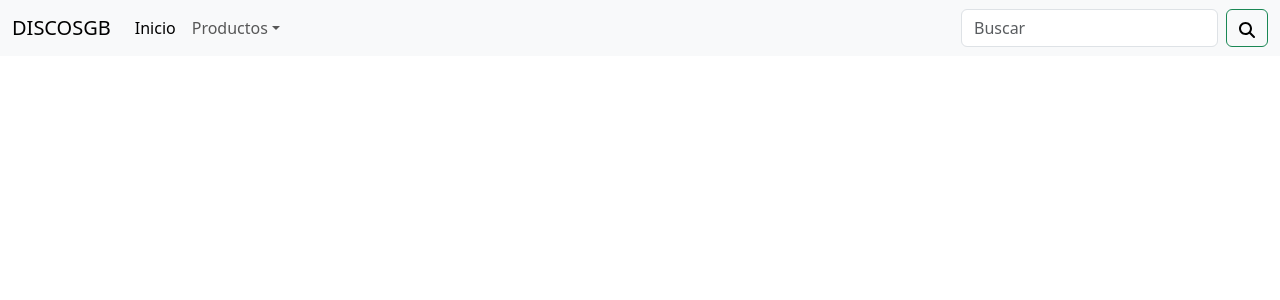
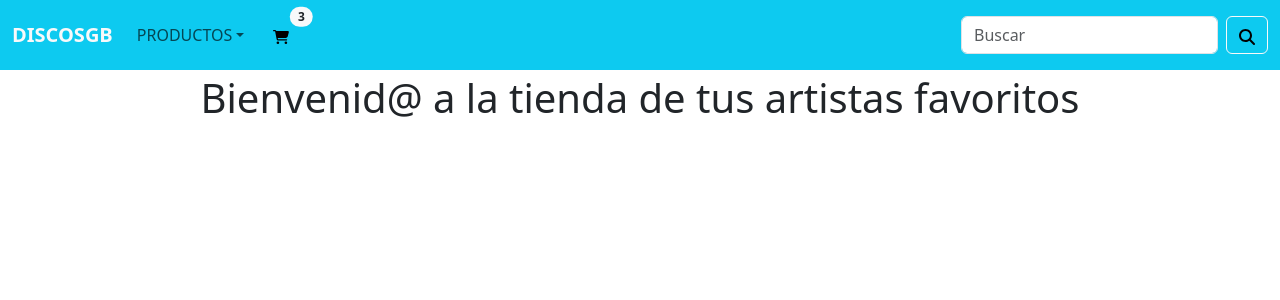
Before and after one commit to gaelbenayon/tienda, a React (Create React App) app in the folder tienda/: page / in a window 1280 px wide. Shown: the top 300 px of the page. Built offline with nearby package versions, Linux system fonts and the light colour scheme.

Commit message:
PreEntrega1

```diff
--- a/tienda/src/App.js
+++ b/tienda/src/App.js
@@ -1,8 +1,12 @@
-import NavBar from "./components/NavBar";
+import NavBar from "./components/NavBar/NavBar";
+import ItemListContainer from "./components/ItemListContainer/ItemListContainer";
 
 function App() {
     return (
-        <NavBar/>
+        <div>
+            <header><NavBar/></header>
+            <main><ItemListContainer greeting={"Bienvenid@ a la tienda de tus artistas favoritos"}/></main>
+        </div>
     )
 }
 
--- a/tienda/src/components/CartWidget.js
+++ /dev/null
@@ -1,7 +0,0 @@
-function CartWidget() {
-    return (
-        <p>cart</p>
-    )
-}
-
-export default CartWidget;
--- /dev/null
+++ b/tienda/src/components/CartWidget/CartWidget.js
@@ -0,0 +1,18 @@
+import "./style.css";
+import carrito from "./assets/cart.svg";
+
+function CartWidget() {
+    return (
+        <div className="p-2">
+            <button type="button" className="btn position-relative">
+                <img src={carrito}/>
+                <span id="campoCantidadCarrito" className="position-absolute top-0 start-100 translate-middle badge rounded-pill bg-light text-dark">
+                    3
+                    <span className="visually-hidden">productos agregados</span>
+                </span>
+            </button>
+        </div>
+    )
+}
+
+export default CartWidget;
--- /dev/null
+++ b/tienda/src/components/CartWidget/style.css
@@ -0,0 +1 @@
+img {width: 16px;}
--- /dev/null
+++ b/tienda/src/components/ItemListContainer/ItemListContainer.js
@@ -0,0 +1,7 @@
+function ItemListContainer({greeting}) {
+    return (
+        <h1 className="text-center p-1">{greeting}</h1>
+    )
+}
+
+export default ItemListContainer;
--- a/tienda/src/components/NavBar.js
+++ b/tienda/src/components/NavBar/NavBar.js
@@ -1,31 +1,31 @@
-import CartWidget from "./CartWidget";
+import "./style.css";
+import CartWidget from "../CartWidget/CartWidget";
+import magnifyingGlass from "./assets/magnifying-glass.svg";
 
 function NavBar() {
     return (
-    <nav className="navbar navbar-expand-lg bg-body-tertiary">
+    <nav className="navbar navbar-expand-md bg-info">
         <div className="container-fluid">
-            <a className="navbar-brand" href="#">DISCOSGB</a>
+            <a className="navbar-brand fw-bold text-light" href="#">DISCOSGB</a>
             <button className="navbar-toggler" type="button" data-bs-toggle="collapse" data-bs-target="#navbarSupportedContent" aria-controls="navbarSupportedContent" aria-expanded="false" aria-label="Toggle navigation">
             <span className="navbar-toggler-icon"></span>
             </button>
             <div className="collapse navbar-collapse" id="navbarSupportedContent">
-            <ul className="navbar-nav me-auto mb-2 mb-lg-0">
-                <li className="nav-item">
-                <a className="nav-link active" aria-current="page" href="#">Inicio</a>
-                </li>
+            <ul className="navbar-nav me-auto mb-2 mb-lg-0 align-items-center">
                 <li className="nav-item dropdown">
                 <a className="nav-link dropdown-toggle" href="#" role="button" data-bs-toggle="dropdown" aria-expanded="false">
-                    Productos
+                    PRODUCTOS
                 </a>
                 <ul className="dropdown-menu">
                     <li><a className="dropdown-item" href="#">CDs</a></li>
                     <li><a className="dropdown-item" href="#">Vinilos</a></li>
                 </ul>
                 </li>
+                <CartWidget/>
             </ul>
             <form className="d-flex" role="search">
                 <input className="form-control me-2" type="search" placeholder="Buscar" aria-label="Search"/>
-                <button className="btn btn-outline-success" type="submit"><svg xmlns="http://www.w3.org/2000/svg" height="1em" viewBox="0 0 512 512">Font Awesome Free 6.4.0 by @fontawesome - https://fontawesome.com License - https://fontawesome.com/license (Commercial License) Copyright 2023 Fonticons, Inc.<path d="M416 208c0 45.9-14.9 88.3-40 122.7L502.6 457.4c12.5 12.5 12.5 32.8 0 45.3s-32.8 12.5-45.3 0L330.7 376c-34.4 25.2-76.8 40-122.7 40C93.1 416 0 322.9 0 208S93.1 0 208 0S416 93.1 416 208zM208 352a144 144 0 1 0 0-288 144 144 0 1 0 0 288z"/></svg></button>
+                <button className="btn btn-outline-light" type="submit"><img src={magnifyingGlass}/></button>
             </form>
             </div>
         </div>
--- /dev/null
+++ b/tienda/src/components/NavBar/style.css
@@ -0,0 +1 @@
+img {width: 16px;}
```
Also changed, not shown: tienda/src/components/CartWidget/assets/cart.svg (added), tienda/src/components/ItemListContainer.js (deleted), tienda/src/components/NavBar/assets/magnifying-glass.svg (added).
